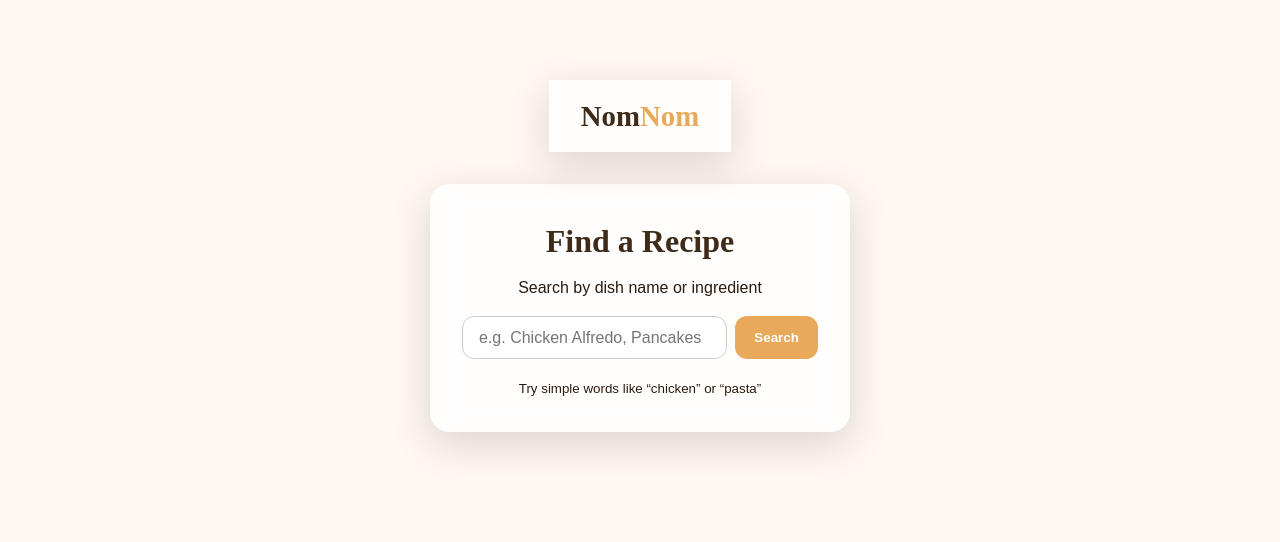
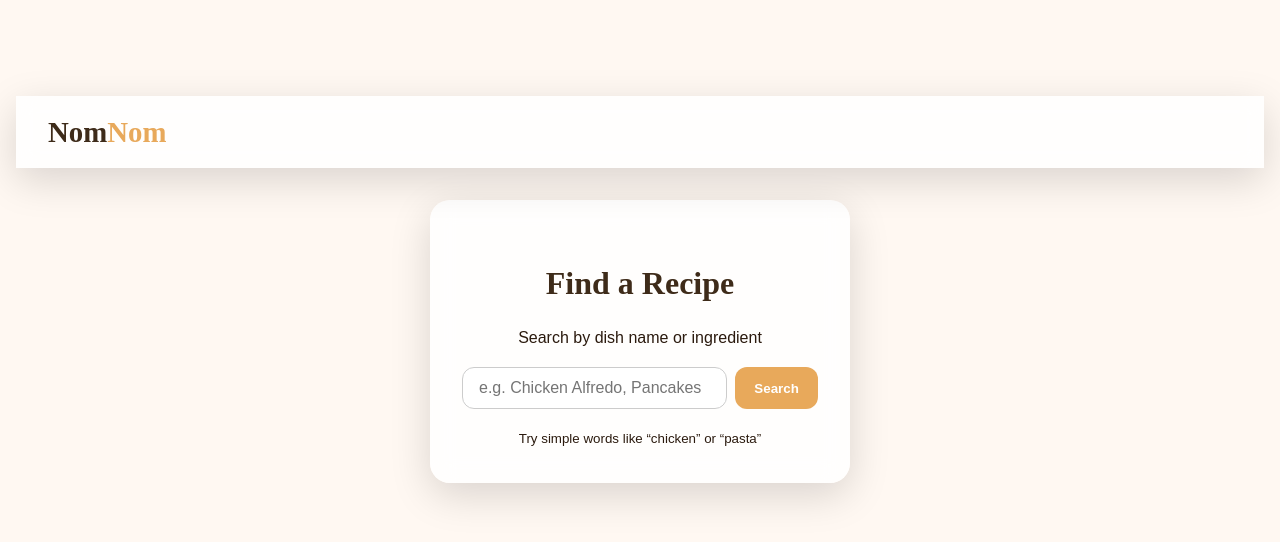
Before and after one commit to project54321/NomNom, a React (Vite) app in the folder NomNom/: page / in a window 1280 px wide. Shown: the top 542 px of the page. Built offline with nearby package versions, Linux system fonts and the light colour scheme.

Commit message:
Refactor CSS for layout and styling improvements

```diff
--- a/NomNom/src/index.css
+++ b/NomNom/src/index.css
@@ -1,3 +1,4 @@
+/* GLOBAL RESET */
 :root {
   --gold: #f3c27b;
   --amber: #e8a95b;
@@ -9,22 +10,28 @@
   --shadow: 0 12px 40px rgba(0, 0, 0, 0.15);
 }
 
-* {
-  box-sizing: border-box;
+html, body {
   margin: 0;
   padding: 0;
-}
-
-body {
+  box-sizing: border-box;
   font-family: "Poppins", sans-serif;
   background: var(--cream);
   color: var(--dark-choc);
   line-height: 1.6;
+  width: 100%;
+  overflow-x: hidden;
 }
 
+*, *::before, *::after {
+  box-sizing: inherit;
+}
+
+/* NAVBAR */
 .nav {
   position: sticky;
   top: 0;
+  left: 0;
+  right: 0;
   z-index: 10;
   display: flex;
   justify-content: space-between;
@@ -33,6 +40,7 @@ body {
   backdrop-filter: blur(10px);
   padding: 0.8rem 2rem;
   box-shadow: var(--shadow);
+  width: 100%;
 }
 
 .logo {
@@ -63,19 +71,20 @@ body {
   color: var(--amber);
 }
 
+/* LANDING PAGE */
 .landing-container {
   min-height: 100vh;
   display: flex;
   flex-direction: column;
   align-items: center;
-  padding-top: 5rem;
+  padding: 6rem 1rem 2rem;
 }
 
 .landing-main {
-  display: flex;
-  justify-content: center;
   width: 100%;
+  max-width: 1200px;
   padding: 2rem;
+  margin: 0 auto;
 }
 
 .search-card {
@@ -87,6 +96,7 @@ body {
   text-align: center;
   max-width: 420px;
   width: 100%;
+  margin: 0 auto;
 }
 
 .search-card h1 {
@@ -127,11 +137,14 @@ body {
   background: var(--gold);
 }
 
+/* HERO CARDS */
 .container {
   display: grid;
-  grid-template-columns: 1fr 1fr;
-  gap: 2.5rem;
-  padding: 3rem 5%;
+  grid-template-columns: repeat(auto-fit, minmax(300px, 1fr));
+  gap: 2rem;
+  padding: 3rem 2rem;
+  max-width: 1200px;
+  margin: 0 auto;
 }
 
 .hero-card {
@@ -167,11 +180,14 @@ body {
   padding: 1rem;
 }
 
+/* DETAILS PAGE */
 .details {
   background: var(--glass);
   border-radius: 20px;
   box-shadow: var(--shadow);
   padding: 2rem;
+  max-width: 800px;
+  margin: 2rem auto;
 }
 
 h1 {
@@ -180,16 +196,17 @@ h1 {
   color: var(--brown);
 }
 
+/* TABS */
 .tabs {
   display: flex;
   gap: 0.5rem;
-  justify-content: flex-start;
-  flex-wrap: nowrap;
-  overflow: hidden;
+  justify-content: center;
+  flex-wrap: wrap;
+  padding: 1rem 0;
 }
 
 .tab {
-  flex: 1 1 auto;
+  flex: 0 0 auto;
   text-align: center;
   background: var(--amber);
   border: none;
@@ -236,6 +253,7 @@ iframe {
   margin-top: 1rem;
 }
 
+/* MEDIA QUERIES */
 @media (max-width: 900px) {
   .container {
     grid-template-columns: 1fr;
```
